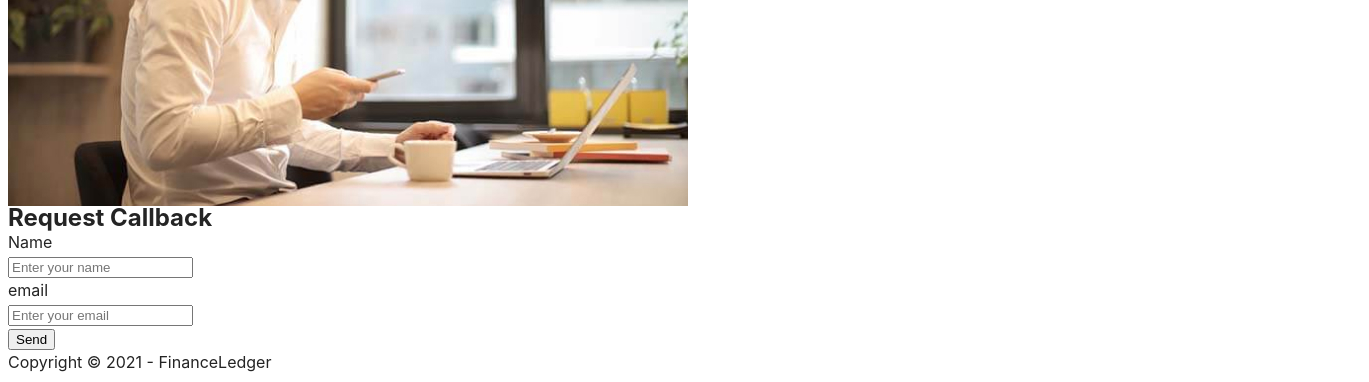
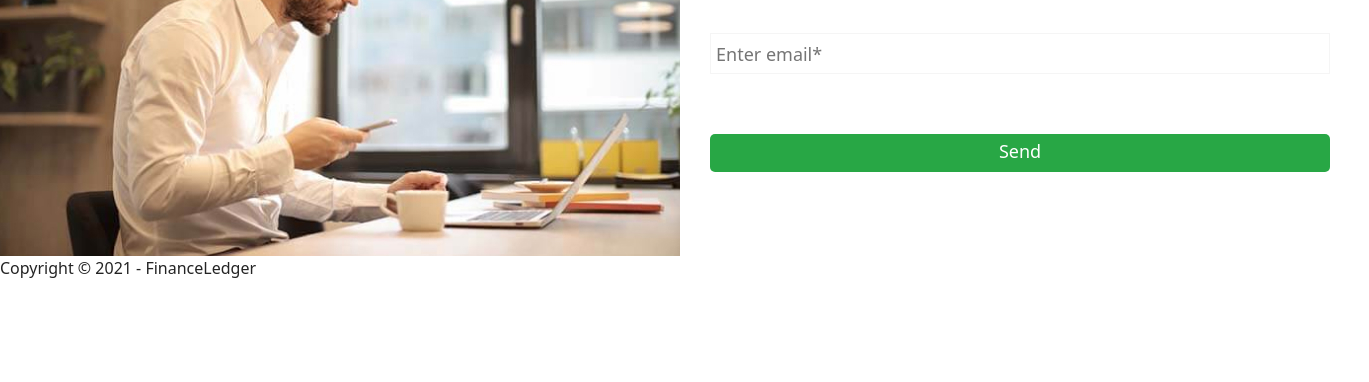
Before and after one commit to Duard4/practice, a website built with Vite: page src/index.html in a window 1280 px wide. Shown: the part 522-904 px from the top of the page, 1369 px wide, since content can reach past the window. After the commit the page ends 802 px from the top, so only its background shows below. Built offline with nearby package versions, Linux system fonts and the light colour scheme.

Commit message:
add styles for callback section

```diff
--- a/src/css/callback.css
+++ b/src/css/callback.css
@@ -1,16 +1,66 @@
 .callback {
+  width: 1369px;
+  padding: 0;
 }
 .callback-section {
+  display: flex;
+}
+.callback-image-box {
+  display: block;
+  width: 680px;
+}
+.callback-image {
+  margin: 0 auto;
+  width: 100%;
 }
 .callback-section-form {
+  width: 680px;
+  height: 460px;
+  padding-left: 30px;
+  padding-right: 30px;
+  padding-top: 78px;
+  padding-bottom: 82px;
 }
 .callback-title {
+  font-family: 'Open Sans', sans-serif;
+  font-weight: 300;
+  font-size: 38px;
+  line-height: 1.26316;
+  color: #333;
+  margin: 0;
+  padding-bottom: 34px;
 }
 .form {
+  border: none;
 }
 .form-input {
+  width: 100%;
+  border: 1px solid #f5f5f5;
+  background: #fff;
+  margin-bottom: 36px;
+  padding-left: 5px;
+  padding-bottom: 5px;
+  padding-top: 6px;
+  font-weight: 400;
+  font-size: 18px;
+  line-height: 1.56444;
+  color: #808080;
 }
 .form-label {
+  display: none;
 }
 .form-fild-wrap {
 }
+.send-btn {
+  width: 100%;
+  border: none;
+  border-radius: 5px;
+  background: #28a745;
+  font-weight: 400;
+  font-size: 18px;
+  text-align: center;
+  color: #fff;
+  padding-top: 7px;
+  padding-bottom: 10px;
+  margin-top: 24px;
+}
--- a/src/partials/callback.html
+++ b/src/partials/callback.html
@@ -1,11 +1,41 @@
+<!DOCTYPE html>
+<html lang="en">
+  <head>
+    <meta charset="UTF-8" />
+    <meta name="viewport" content="width=device-width, initial-scale=1.0" />
+    <title>Document</title>
+    <link
+      rel="stylesheet"
+      href="https://cdnjs.cloudflare.com/ajax/libs/modern-normalize/2.0.0/modern-normalize.min.css"
+      integrity="sha512-4xo8blKMVCiXpTaLzQSLSw3KFOVPWhm/TRtuPVc4WG6kUgjH6J03IBuG7JZPkcWMxJ5huwaBpOpnwYElP/m6wg=="
+      crossorigin="anonymous"
+      referrerpolicy="no-referrer"
+    />
+    <link rel="preconnect" href="https://fonts.googleapis.com" />
+    <link rel="preconnect" href="https://fonts.gstatic.com" crossorigin />
+    <link rel="preconnect" href="https://fonts.googleapis.com" />
+    <link rel="preconnect" href="https://fonts.gstatic.com" crossorigin />
+    <link
+      href="https://fonts.googleapis.com/css2?family=Open+Sans:wght@300..800&display=swap"
+      rel="stylesheet"
+    />
+    <link rel="stylesheet" href="../css/callback.css" />
+  </head>
+  <body>
     <section class="callback">
       <div class="callback-section">
-    <img src="../img/callback-img.jpg" alt="man with laptop" />
+        <div class="callback-image-box">
+          <img
+            src="../img/callback-img.jpg"
+            alt="man with laptop"
+            class="callback-image"
+          />
+        </div>
 
         <div class="callback-section-form">
           <h2 class="callback-title">Request Callback</h2>
           <form class="form">
-        <div class="form-input">
+            <div class="form-input-box">
               <label for="user-name" class="form-label">Name</label>
               <div class="form-fild-wrap">
                 <input
@@ -18,23 +48,23 @@
                   placeholder="Enter your name"
                 />
               </div>
-          <div class="form-input">
+              <div class="form-input-box">
                 <label for="user-name" class="form-label">email</label>
                 <div class="form-fild-wrap">
                   <input
                     type="text"
                     class="form-input"
                     name="user-name"
-                required
-                minlength="2"
                     id="user-name"
-                placeholder="Enter your email"
+                    placeholder="Enter email*"
                   />
                 </div>
               </div>
             </div>
-        <button type="submit" class="send-btn hero-btn">Send</button>
+            <button type="submit" class="send-btn">Send</button>
           </form>
         </div>
       </div>
     </section>
+  </body>
+</html>
```
Lines whose indentation alone changed are shown as unchanged.
